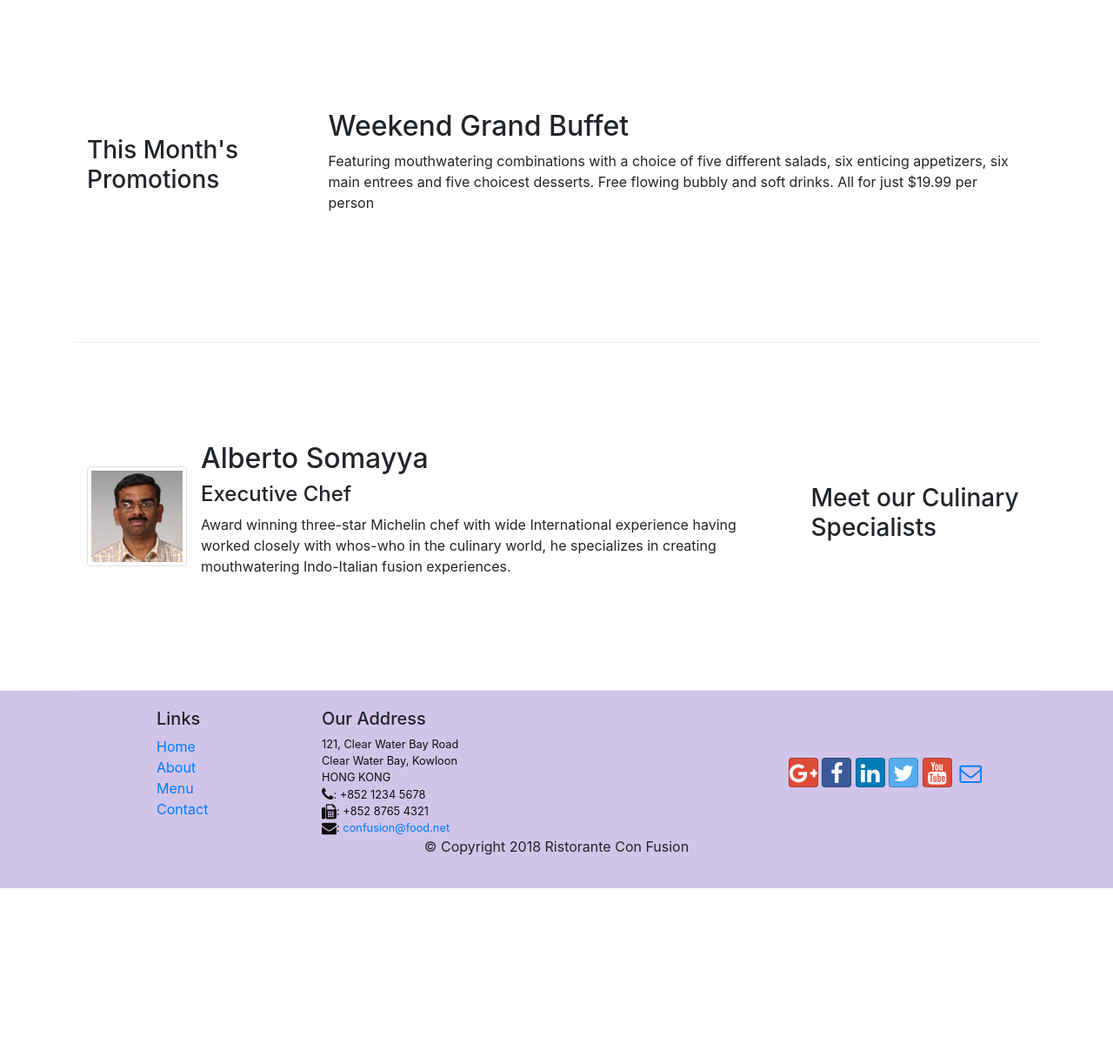
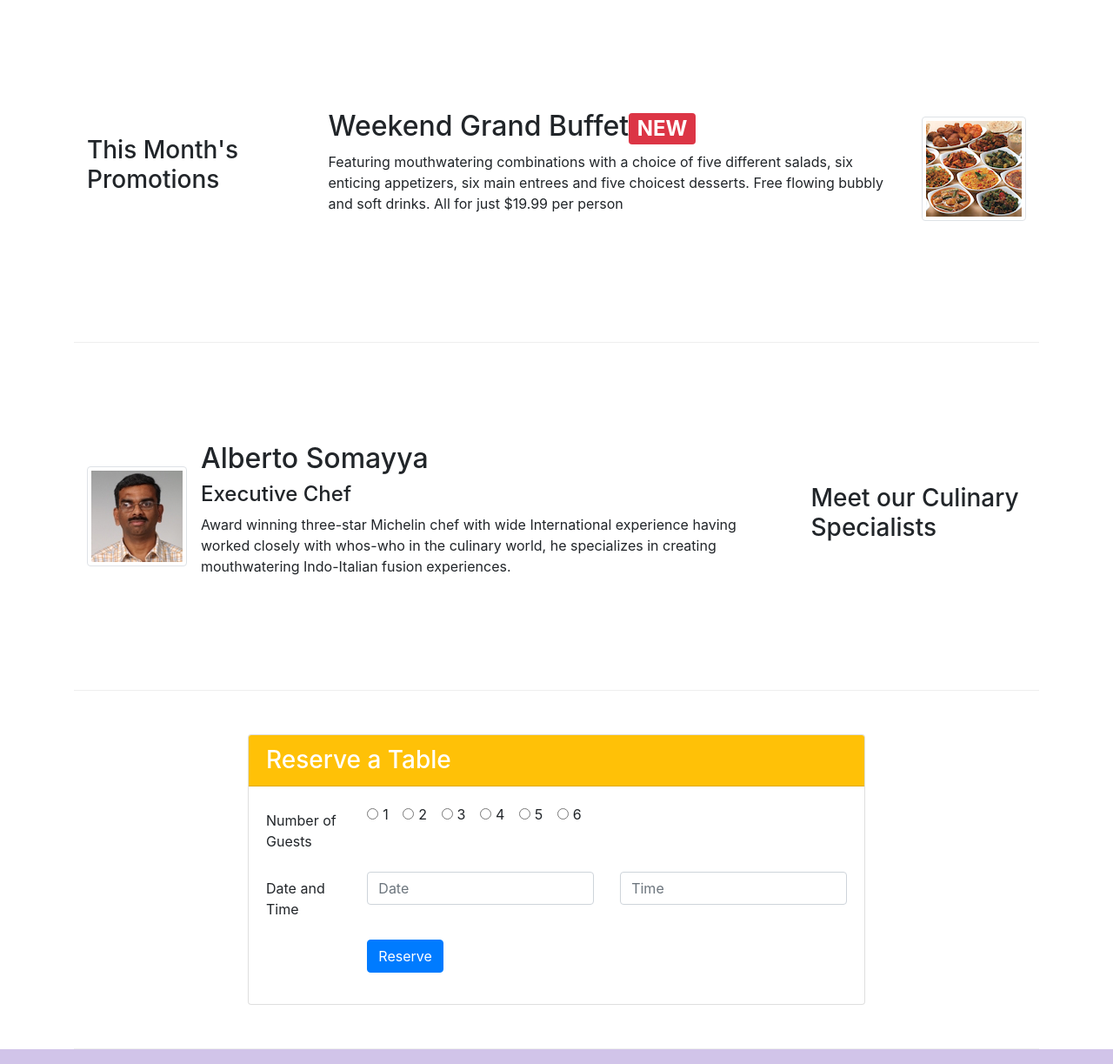
Before and after one commit to alicealice129/bootstrap4, a website: page index.html in a window 1280 px wide. Shown: the part 740-1963 px from the top of the page at 87% size. Before the commit the page ends 1761 px from the top, so only its background shows below. Drawn offline with nearby package versions, Linux system fonts and the light colour scheme.

Commit message:
week2 assignment2

```diff
--- a/index.html
+++ b/index.html
@@ -39,8 +39,11 @@
                     <h1>Ristorante con Fusion</h1>
                     <p>We take inspiration from the World's best cuisines, and create a unique fusion experience. Our lipsmacking creations will tickle your culinary senses!</p>
                 </div>
-                <div class="col-12 col-sm align-self-center">
+                <div class="col-12 col-sm-3 align-self-center">
                     <img src="img/logo.png" class="img-fluid" />
+                </div>
+                <div class="col-12 col-sm-3 align-self-center">
+                    <a href="#reserveTableForm" class="btn btn-block btn-warning btn-sm" role="button">Reserve Table</a>
                 </div>
             </div>
         </div>
@@ -56,22 +59,26 @@
                     <img class="d-flex mr-3 img-thumbnail align-self-center" src="img/uthappizza.png" alt="uthappizza" />
                     <div class="media-body">
                         <h2 class="mt-0">Uthappizza <span class="badge badge-danger">HOT</span> <span class="badge badge-pill badge-secondary">$4.99</span></h2>
-                        <!-- <p class="d-none d-sm-block"> -->
-                        <p class="hidden-xs-down">
+                        <p class="d-none d-sm-block">
+                        <!-- <p class="hidden-xs-down"> -->
                           A unique combination of Indian Uthappam (pancake) and Italian pizza, topped with Cerignola olives, ripe vine cherry tomatoes, Vidalia onion, Guntur chillies and Buffalo Paneer.</p>
                     </div>
                 </div>
             </div>
         </div>
 
-
         <div class="row row-content align-items-center">
             <div class="col-12 col-sm-4 col-md-3">
                 <h3>This Month's Promotions</h3>
             </div>
             <div class="col col-sm col-md">
-                <h2>Weekend Grand Buffet</h2>
-                <p>Featuring mouthwatering combinations with a choice of five different salads, six enticing appetizers, six main entrees and five choicest desserts. Free flowing bubbly and soft drinks. All for just $19.99 per person </p>
+                <div class="media">
+                    <div class="media-body">
+                        <h2 class="mt-0">Weekend Grand Buffet<span class="badge badge-danger">NEW</span></h2>
+                        <p class="d-none d-sm-block">Featuring mouthwatering combinations with a choice of five different salads, six enticing appetizers, six main entrees and five choicest desserts. Free flowing bubbly and soft drinks. All for just $19.99 per person </p>
+                    </div>
+                    <img class="d-flex ml-3 img-thumbnail align-self-center" src="img/buffet.png" alt="buffet"/>
+                </div>
             </div>
         </div>
 
@@ -88,6 +95,64 @@
                         <p class="d-none d-sm-block">Award winning three-star Michelin chef with wide International experience having worked closely with whos-who in the culinary world, he specializes in creating mouthwatering Indo-Italian fusion experiences. </p>
                     </div>
                 </div>
+            </div>
+        </div>
+        <div class="row row-content align-items-center">
+            <div class="col-sm-2">
+            </div>
+            <div class="col col-sm-8">
+                <div class="card">
+                    <h3 class="card-header bg-warning text-white">Reserve a Table</h3>
+                    <div class="card-body">
+                        <form id="reserveTableForm">
+                            <div class="form-group row">
+                                <label for="numOfGuests" class="col-md-2 col-form-label">Number of Guests</label>
+                                <div class="col-md-10">
+                                  <div class="form-check form-check-inline">
+                                      <input class="form-check-input" type="radio" name="radioOptions" id="radio1" value="option1"/>
+                                      <label class="form-check-label" for="radio1">1</label>
+                                  </div>
+                                  <div class="form-check form-check-inline">
+                                      <input class="form-check-input" type="radio" name="radioOptions" id="radio2" value="option2" />
+                                      <label class="form-check-label" for="radio2">2</label>
+                                  </div>
+                                  <div class="form-check form-check-inline">
+                                      <input class="form-check-input" type="radio" name="radioOptions" id="radio3" value="option3"/>
+                                      <label class="form-check-label" for="radio3">3</label>
+                                  </div>
+                                  <div class="form-check form-check-inline">
+                                      <input class="form-check-input" type="radio" name="radioOptions" id="radio4" value="option4"/>
+                                      <label class="form-check-label" for="radio4">4</label>
+                                  </div>
+                                  <div class="form-check form-check-inline">
+                                      <input class="form-check-input" type="radio" name="radioOptions" id="radio5" value="option5"/>
+                                      <label class="form-check-label" for="radio5">5</label>
+                                  </div>
+                                  <div class="form-check form-check-inline">
+                                      <input class="form-check-input" type="radio" name="radioOptions" id="radio6" value="option6"/>
+                                      <label class="form-check-label" for="radio6">6</label>
+                                  </div>
+                                </div>
+                            </div>
+                            <div class="form-group row">
+                                <label for="dateAndTime" class="col-md-2 col-form-label">Date and Time</label>
+                                <div class="col-md-5">
+                                    <input type="text" class="form-control" id="date" name="date" placeholder="Date"/>
+                                </div>
+                                <div class="col-md-5">
+                                    <input type="text" class="form-control" id="time" name="time" placeholder="Time"/>
+                                </div>
+                            </div>
+                            <div class="form-group row">
+                                <div class="col offset-0 offset-sm-2">
+                                    <button type="submit" class="btn btn-primary">Reserve</button>
+                                </div>
+                            </div>
+                        </form>
+                    </div>
+                </div>
+            </div>
+            <div class="col-sm-2">
             </div>
         </div>
     </div>
```
Also changed, not shown: screenshots/assignment2_screenshot_window_showing.png (added).
